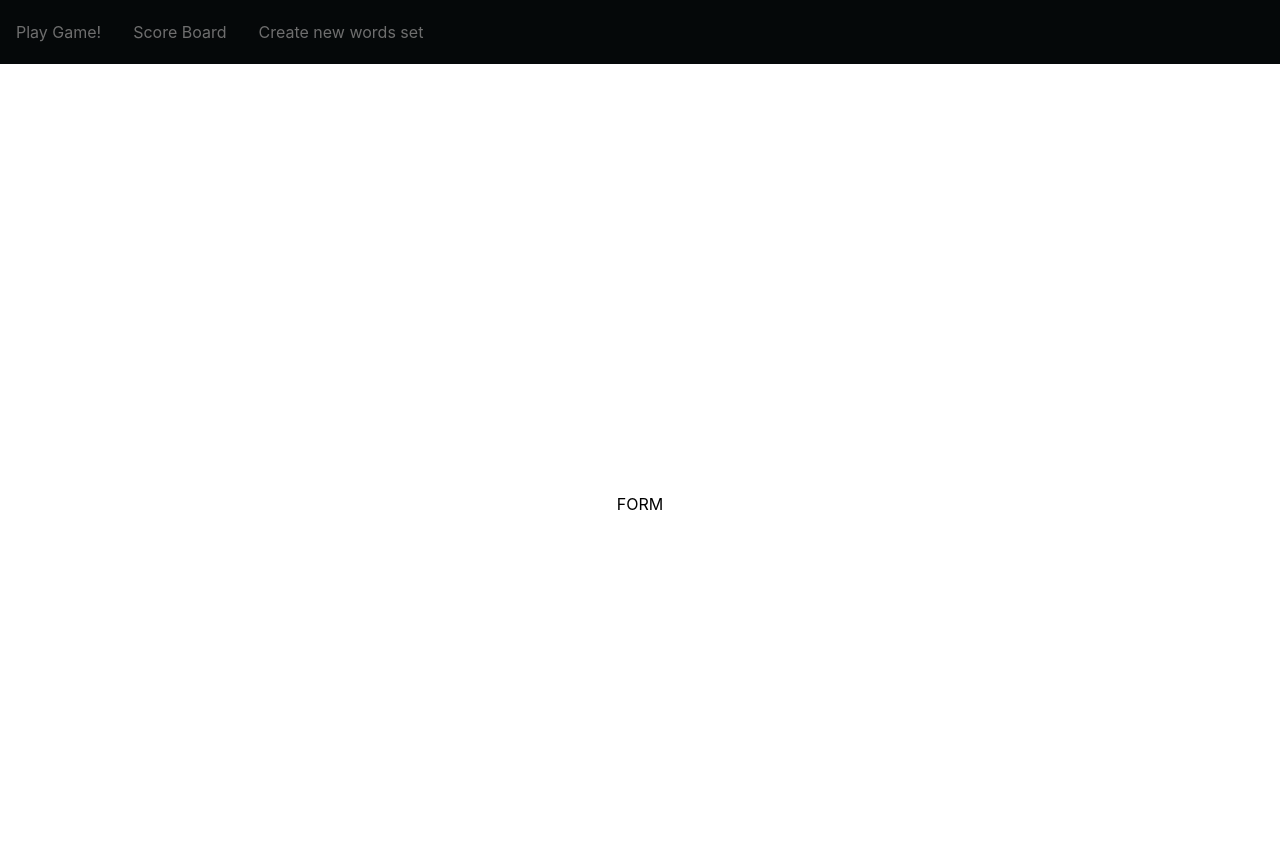
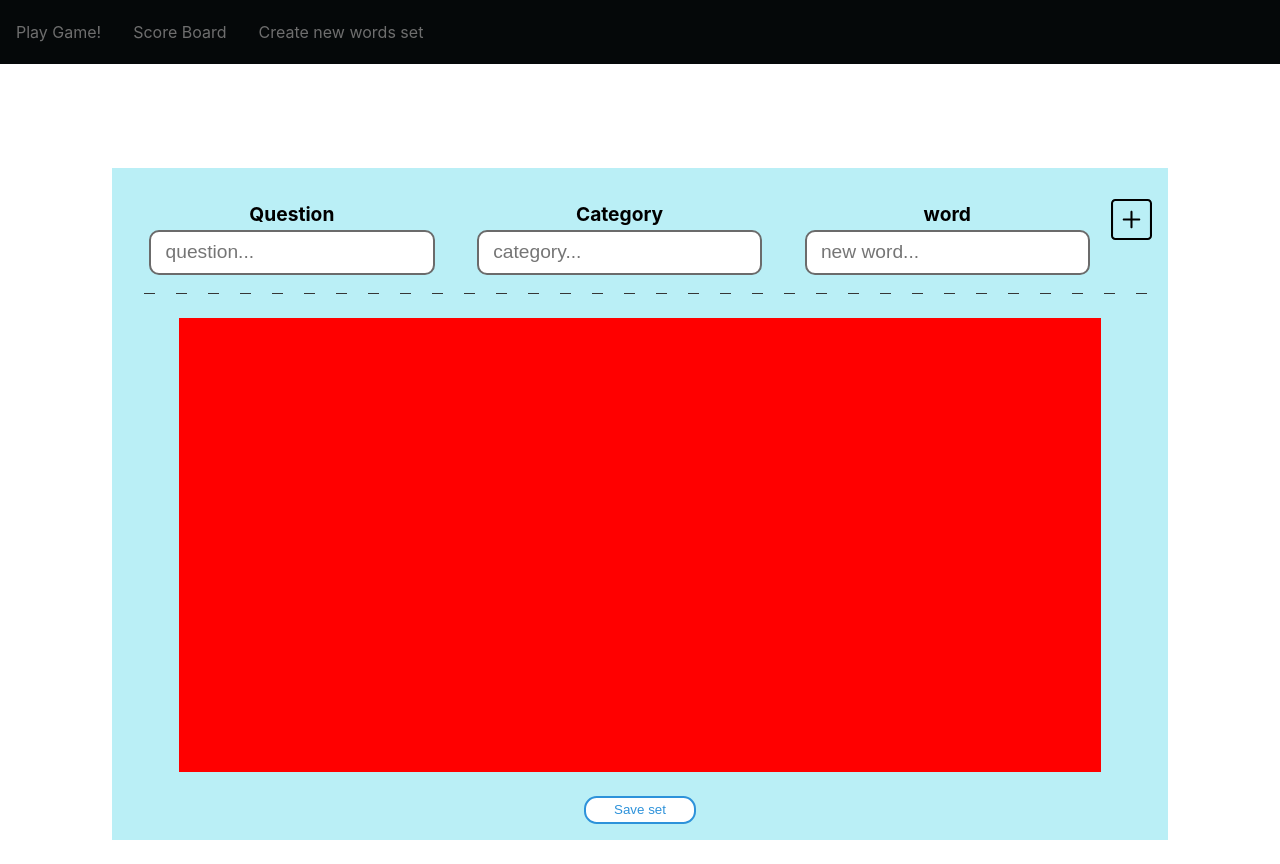
Before and after one commit to mario688/Binarapps-Game, a React (Create React App) app: page /addnewset in a window 1280 px wide. Built offline with nearby package versions, Linux system fonts and the light colour scheme.

Commit message:
added new feature create own question

```diff
--- a/src/components/UI/Input.module.scss
+++ b/src/components/UI/Input.module.scss
@@ -1,7 +1,7 @@
 @import "../../scss/mixins";
 .inputContainer {
   @include flexCenter(column);
-  align-items: stretch;
+
   width: clamp(8rem, 80%, 40rem);
   height: 5rem;
   label {
@@ -11,6 +11,7 @@
   }
   input {
     height: 2rem;
+    width: clamp(1rem, 80%, 20rem);
     padding: 0.3rem;
     padding-left: 0.9rem;
     font-size: larger;
--- /dev/null
+++ b/src/components/UI/formWordsSet/Form.module.scss
@@ -0,0 +1,62 @@
+@import "../../../scss/mixins";
+
+.form {
+  @include flexCenter(column);
+  justify-content: flex-start;
+  padding: 1rem;
+  background-color: rgb(186, 239, 246);
+  height: 40rem;
+  width: 100%;
+}
+.inputsContainer {
+  @include flexCenter(row);
+  background-image: linear-gradient(
+    to right,
+    rgb(54, 54, 54) 33%,
+    rgba(255, 255, 255, 0) 0%
+  );
+  background-position: bottom;
+  background-size: 2rem 1px;
+  background-repeat: repeat-x;
+  height: 8rem;
+  width: 100%;
+}
+.newWordsContainer {
+  @include flexCenter(column);
+  overflow-y: scroll;
+  justify-content: flex-start;
+  margin-top: 1.5rem;
+  margin-bottom: 1.5rem;
+  padding-top: 1rem;
+  background-color: red;
+  height: 80%;
+  width: 90%;
+}
+.addButton {
+  width: 5rem;
+  height: 5rem;
+  background-image: url("../../../svg/add.svg");
+  background-repeat: no-repeat;
+  &:hover {
+    cursor: pointer;
+  }
+}
+/* width */
+::-webkit-scrollbar {
+  width: 10px;
+}
+
+/* Track */
+::-webkit-scrollbar-track {
+  background: #f1f1f1;
+}
+
+/* Handle */
+::-webkit-scrollbar-thumb {
+  background: #888;
+}
+
+/* Handle on hover */
+::-webkit-scrollbar-thumb:hover {
+  background: #555;
+}
--- a/src/components/UI/formWordsSet/Form.tsx
+++ b/src/components/UI/formWordsSet/Form.tsx
@@ -1,4 +1,70 @@
+import Input from "../Input";
+import { useRef, useState } from "react";
+import Style from "./Form.module.scss";
+import Button from "../Button";
+import NewWord from "./NewWord";
 const Form = () => {
-  return <form>FORM</form>;
+  const [words, setWords] = useState<string[]>([]);
+  const categoryRef = useRef<HTMLInputElement>();
+  const questionRef = useRef<HTMLInputElement>();
+  const wordRef = useRef<HTMLInputElement>();
+
+  const addWordHandler = () => {
+    const word: string = wordRef.current!.value!.trim();
+    if (!word) {
+      return;
+    }
+    setWords((prev) => [...prev, word]);
+  };
+  const saveWordsSetHandler = () => {
+    console.log("xd");
+  };
+  const wordsForDisplay = words.map((wordElement) => (
+    <NewWord>{wordElement}</NewWord>
+  ));
+  return (
+    <form className={Style.form}>
+      <div className={Style.inputsContainer}>
+        <Input
+          label="Question"
+          ref={questionRef}
+          input={{
+            type: "string",
+            id: "question",
+            required: true,
+            placeholder: "question...",
+            minLength: 5,
+          }}
+        />
+        <Input
+          label="Category"
+          ref={categoryRef}
+          input={{
+            type: "string",
+            id: "category",
+            required: true,
+            placeholder: "category...",
+            minLength: 5,
+          }}
+        />
+
+        <Input
+          label="word"
+          ref={wordRef}
+          input={{
+            type: "string",
+            id: "word",
+            required: true,
+            placeholder: "new word...",
+            minLength: 5,
+          }}
+        />
+        <div onClick={addWordHandler} className={Style.addButton}></div>
+      </div>
+
+      <div className={Style.newWordsContainer}>{wordsForDisplay}</div>
+      <Button onClickHandler={saveWordsSetHandler}>Save set</Button>
+    </form>
+  );
 };
 export default Form;
--- /dev/null
+++ b/src/components/UI/formWordsSet/NewWord.module.scss
@@ -0,0 +1,15 @@
+.word {
+  margin: 0.2rem;
+  padding: 0.4rem;
+  background-color: aqua;
+  width: clamp(2rem, 80%, 40rem);
+  min-height: 2.2rem;
+  text-align: center;
+  border-radius: 5px;
+  &:hover {
+    cursor: pointer;
+  }
+}
+.good {
+  background-color: rgb(132, 249, 167);
+}
--- /dev/null
+++ b/src/components/UI/formWordsSet/NewWord.tsx
@@ -0,0 +1,18 @@
+import Style from "./NewWord.module.scss";
+import { useState } from "react";
+const NewWord: React.FC = (props) => {
+  const [isGood, setIsGood] = useState(false);
+  const goodWordHandler = () => {
+    setIsGood((prev) => !prev);
+  };
+  return (
+    <div
+      onClick={goodWordHandler}
+      className={`${Style.word} ${isGood && Style.good}`}
+    >
+      {props.children}
+    </div>
+  );
+};
+
+export default NewWord;
```
Also changed, not shown: src/svg/add.svg (added).
